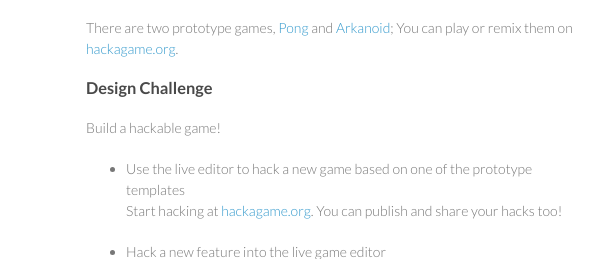
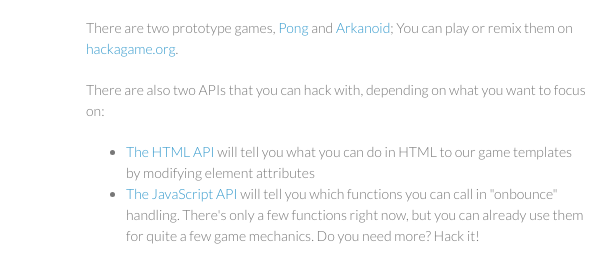
Before and after one commit to mozilla/hackablegames, a plain HTML site: page index.html in a window 1280 px wide. Shown: the part 283-542 px from the top of the page, 484-1100 px from the left. Drawn offline with Linux system fonts and the light colour scheme.

Commit message:
added links for the APIs we support

```diff
--- a/index.html
+++ b/index.html
@@ -45,6 +45,14 @@
 
 <p>There are two prototype games, <a href="https://github.com/mozilla/hackablegames/blob/develop/examples/pong.html">Pong</a> and <a href="https://github.com/mozilla/hackablegames/blob/develop/examples/pong.html">Arkanoid</a>; You can play or remix them on <a href="http://hackagame.org">hackagame.org</a>.
 
+<p>There are also two APIs that you can hack with, depending on what you want to focus on:</p>
+
+<ul>
+  <li><a href="https://raw.github.com/mozilla/hackablegames/develop/examples/physics-data-attributes.txt">The HTML API</a> will tell you what you can do in HTML to our game templates by modifying element attributes</li>
+  <li><a href="https://raw.github.com/mozilla/hackablegames/develop/examples/physics-bounce-API.txt">The JavaScript API</a> will tell you which functions you can call in "onbounce" handling. There's only a few functions right now, but you can already use them for quite a few game mechanics. Do you need more? Hack it!</li>
+</ul>
+
+
 <h3>Design Challenge</h3>
 
 <p>Build a hackable game!</p>
```
